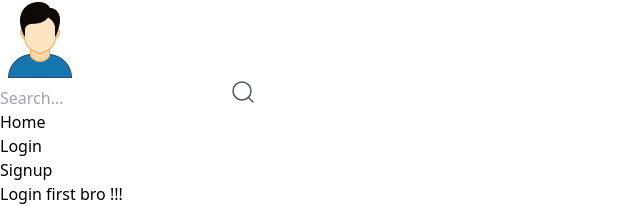
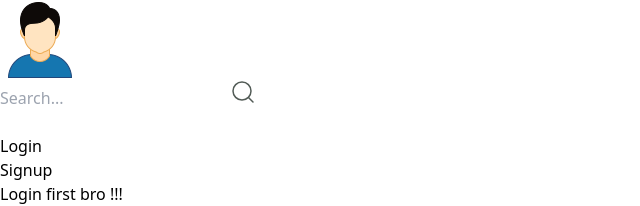
Before and after one commit to abhi-v017/social-media, a React (Vite) app: page /login in a window 1280 px wide. Shown: the top 206 px of the page, without its empty margins (0-640 px from the left). Built offline with nearby package versions, Linux system fonts and the light colour scheme.

Commit message:
front end fixes

```diff
--- a/src/App.css
+++ b/src/App.css
@@ -3,3 +3,6 @@
   margin: 0;
   box-sizing: border-box;
 }
+li:hover svg{
+  color: black;
+}
--- a/src/components/Header/Header.jsx
+++ b/src/components/Header/Header.jsx
@@ -1,4 +1,5 @@
 import React, { useState } from 'react'
+import '../../App.css'
 import { useDispatch } from 'react-redux'
 import { Container } from '../index'
 import { useSelector } from 'react-redux'
@@ -48,7 +49,10 @@ function Header() {
 
     const navItems = [
         {
-            name: 'Home',
+            name: (<svg xmlns="http://www.w3.org/2000/svg" viewBox="0 0 24 24" width="24" height="24" color="#ffffff" fill="none">
+                <path d="M8.9995 22L8.74887 18.4911C8.61412 16.6046 10.1082 15 11.9995 15C13.8908 15 15.3849 16.6046 15.2501 18.4911L14.9995 22" stroke="currentColor" stroke-width="1.5" />
+                <path d="M2.35157 13.2135C1.99855 10.9162 1.82204 9.76763 2.25635 8.74938C2.69065 7.73112 3.65421 7.03443 5.58132 5.64106L7.02117 4.6C9.41847 2.86667 10.6171 2 12.0002 2C13.3832 2 14.5819 2.86667 16.9792 4.6L18.419 5.64106C20.3462 7.03443 21.3097 7.73112 21.744 8.74938C22.1783 9.76763 22.0018 10.9162 21.6488 13.2135L21.3478 15.1724C20.8473 18.4289 20.5971 20.0572 19.4292 21.0286C18.2613 22 16.5538 22 13.139 22H10.8614C7.44652 22 5.73909 22 4.57118 21.0286C3.40327 20.0572 3.15305 18.4289 2.65261 15.1724L2.35157 13.2135Z" stroke="currentColor" stroke-width="1.5" stroke-linejoin="round" />
+            </svg>),
             slug: '/',
             active: true
         },
@@ -63,7 +67,9 @@ function Header() {
             active: !authStatus
         },
         {
-            name: 'Add',
+            name: (<svg xmlns="http://www.w3.org/2000/svg" viewBox="0 0 24 24" width="24" height="24" color="#ffffff" fill="none">
+                <path d="M12 4V20M20 12H4" stroke="currentColor" strokeWidth="1.5" strokeLinecap="round" strokeLinejoin="round" />
+            </svg>),
             slug: '/add-post',
             active: authStatus
         },
@@ -97,17 +103,18 @@ function Header() {
                     <ul className='flex items-center gap-6 font-semibold'>
                         {navItems.map((item) =>
                             item.active ? (
-                                <li className='border-zinc-200 hover:bg-zinc-200 hover:text-black border-2 rounded-2xl px-2 py-1' key={item.name}>
-                                    <button onClick={() => navigate(item.slug)}>
-                                        {item.name}
-                                    </button>
+                                <li onClick={() => navigate(item.slug)} className=' cursor-pointer border-zinc-200 hover:bg-zinc-200 hover:text-black border-2 rounded-2xl px-2 py-1' key={item.name}>
+                                    {item.name}
                                 </li>
                             ) : null
                         )}
                         {authStatus ? (
-                            <li className='border-zinc-200 hover:bg-zinc-200 hover:text-black border-2 rounded-2xl px-2 py-1'>
+                            <li className='cursor-pointer border-zinc-200 hover:bg-zinc-200 hover:text-black border-2 rounded-2xl px-2 py-1'>
                                 <button onClick={logoutHandler} disabled={loading}>
-                                    {loading ? 'Logging out...' : 'Logout'}
+                                    {loading ? 'Logging out...' : (<svg xmlns="http://www.w3.org/2000/svg" viewBox="0 0 24 24" width="24" height="24" color="#ffffff" fill="none">
+                                        <path d="M15 17.625C14.9264 19.4769 13.3831 21.0494 11.3156 20.9988C10.8346 20.987 10.2401 20.8194 9.05112 20.484C6.18961 19.6768 3.70555 18.3203 3.10956 15.2815C3 14.723 3 14.0944 3 12.8373L3 11.1627C3 9.90561 3 9.27705 3.10956 8.71846C3.70555 5.67965 6.18961 4.32316 9.05112 3.51603C10.2401 3.18064 10.8346 3.01295 11.3156 3.00119C13.3831 2.95061 14.9264 4.52307 15 6.37501" stroke="currentColor" stroke-width="1.5" stroke-linecap="round" />
+                                        <path d="M21 12H10M21 12C21 11.2998 19.0057 9.99153 18.5 9.5M21 12C21 12.7002 19.0057 14.0085 18.5 14.5" stroke="currentColor" strokeWidth="1.5" strokeLinecap="round" strokeLinejoin="round" />
+                                    </svg>)}
                                 </button>
                             </li>
                         ) : null}
--- a/src/components/Login.jsx
+++ b/src/components/Login.jsx
@@ -32,7 +32,7 @@ function Login() {
     }
 
     return (
-        <div className='bg-zinc-950 text-white p-4 w-full h-[87.5vh] flex justify-center items-center'>
+        <div className='bg-zinc-950 text-white p-4 w-full h-[88.1vh] flex justify-center items-center'>
             <form onSubmit={handleSubmit(loginHandler)} className='border-2 border-zinc-700 rounded-lg py-3 px-2 shadow-lg shadow-white/20' action="">
                 <h1 className='py-3 px-2 font-bold text-xl text-center'>Login first bro !!!</h1>
                 <div className='flex flex-col items-center py-3 px-2 gap-3'>
--- a/src/components/Profile.jsx
+++ b/src/components/Profile.jsx
@@ -37,9 +37,11 @@ function Profile() {
         })
     }, []);
     const followers = async () => {
+        const username = await profile.account.username
         navigate(`/profile/${username}/followers`)
     }
     const followings = async () => {
+        const username = await profile.account.username
         navigate(`/profile/${username}/followings`)
     }
     if (!profile) {
--- a/src/components/Signup.jsx
+++ b/src/components/Signup.jsx
@@ -27,7 +27,7 @@ function Signup() {
         }
     }
     return (
-        <div className='bg-zinc-950 text-white p-4 w-full h-[87.5vh] flex justify-center items-center'>
+        <div className='bg-zinc-950 text-white p-4 w-full h-[88.1vh] flex justify-center items-center'>
             <form onSubmit={handleSubmit(signupHandler)} className='border-2 border-zinc-700 rounded-lg py-3 px-2 shadow-lg shadow-white/20' action="">
                 <h1 className='py-3 px-2 font-bold text-xl text-center'>create your account bro !!!</h1>
                 <div className='flex flex-col items-center py-3 px-2 gap-3'>
--- a/src/components/container/Container.jsx
+++ b/src/components/container/Container.jsx
@@ -2,7 +2,7 @@ import React from 'react'
 
 function Container({ children }) {
     return (
-        <div className='w-screen'>
+        <div className=''>
             {children}
         </div>
     )
--- a/src/pages/Followers.jsx
+++ b/src/pages/Followers.jsx
@@ -13,7 +13,6 @@ function Followers() {
                 const response = await followService.followerListService(username)
                 console.log(response)
                 setFollowers(response.data.followers)
-
             } catch (error) {
                 console.error('Error getting followers:', error.message);
             }
@@ -21,6 +20,13 @@ function Followers() {
         followers()
     }, [username])
     console.log(followers)
+    if (followers.length == 0) {
+
+        return (<div className='bg-zinc-900 h-[88.1vh]'>
+            <span className='text-white font-bold text2xl m-2'>no followers yet!!!</span>
+        </div>)
+    }
+
     return (
         <div className='bg-zinc-900 flex items-center justify-center h-[88.1vh]'>
             {followers.map((follower) => (
@@ -31,7 +37,6 @@ function Followers() {
                     />
                 </div>
             ))}
-
         </div>
     )
 }
--- a/src/pages/Home.jsx
+++ b/src/pages/Home.jsx
@@ -13,7 +13,7 @@ function Home() {
         })
     }, [])
     return (
-        <div className='min-h-[88.1vh] bg-zinc-950 '>
+        <div className='min-h-[88.1vh] bg-zinc-950'>
             <Container>
                 <div className='flex flex-wrap flex-col overflow-y-auto items-center py-2'>
                     {
--- a/src/services/followService.js
+++ b/src/services/followService.js
@@ -25,7 +25,7 @@ export class FollowService {
         };
         try {
             const { data } = await axios.request(options);
-            console.log(data);
+            return data;
         } catch (error) {
             console.error(error);
         }
```
